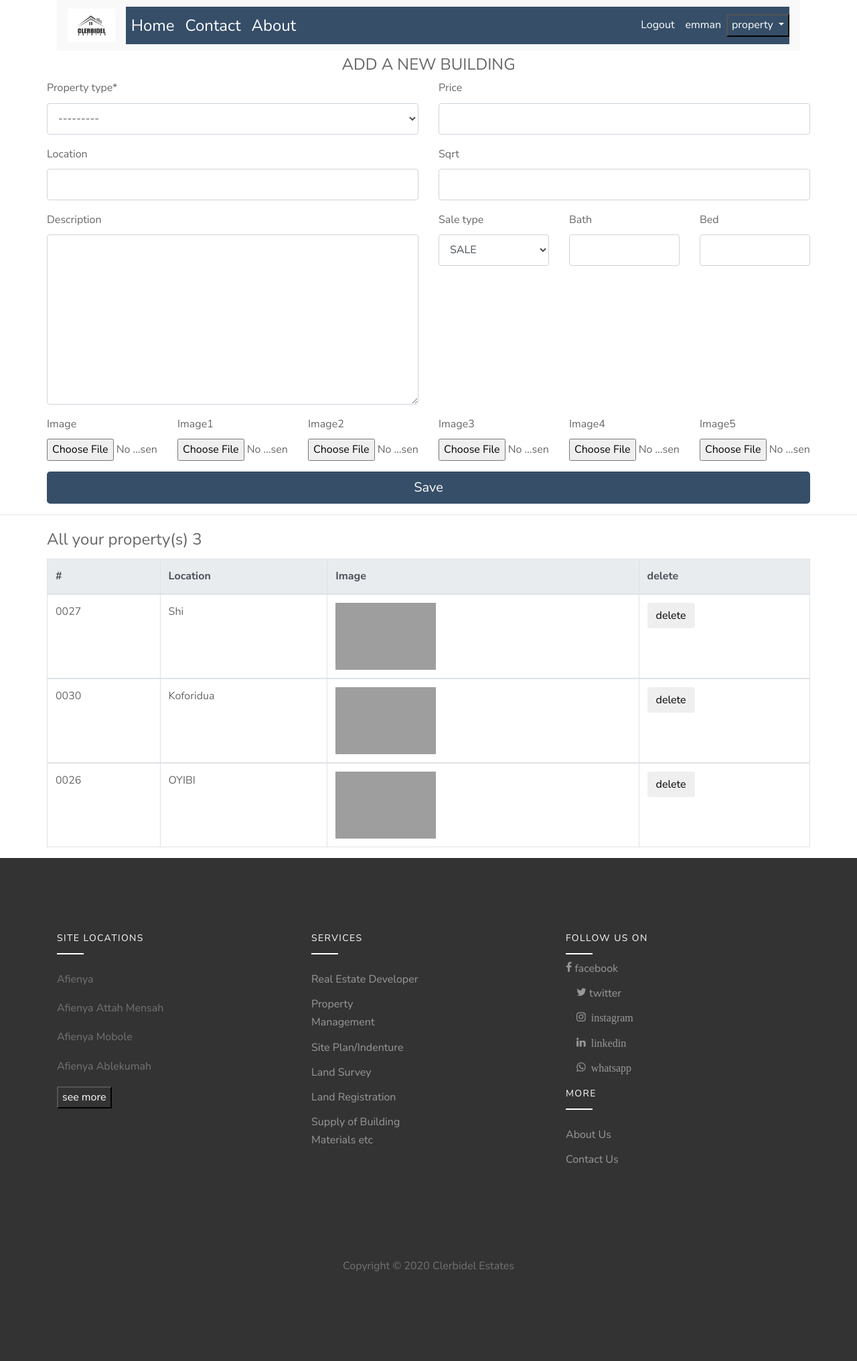
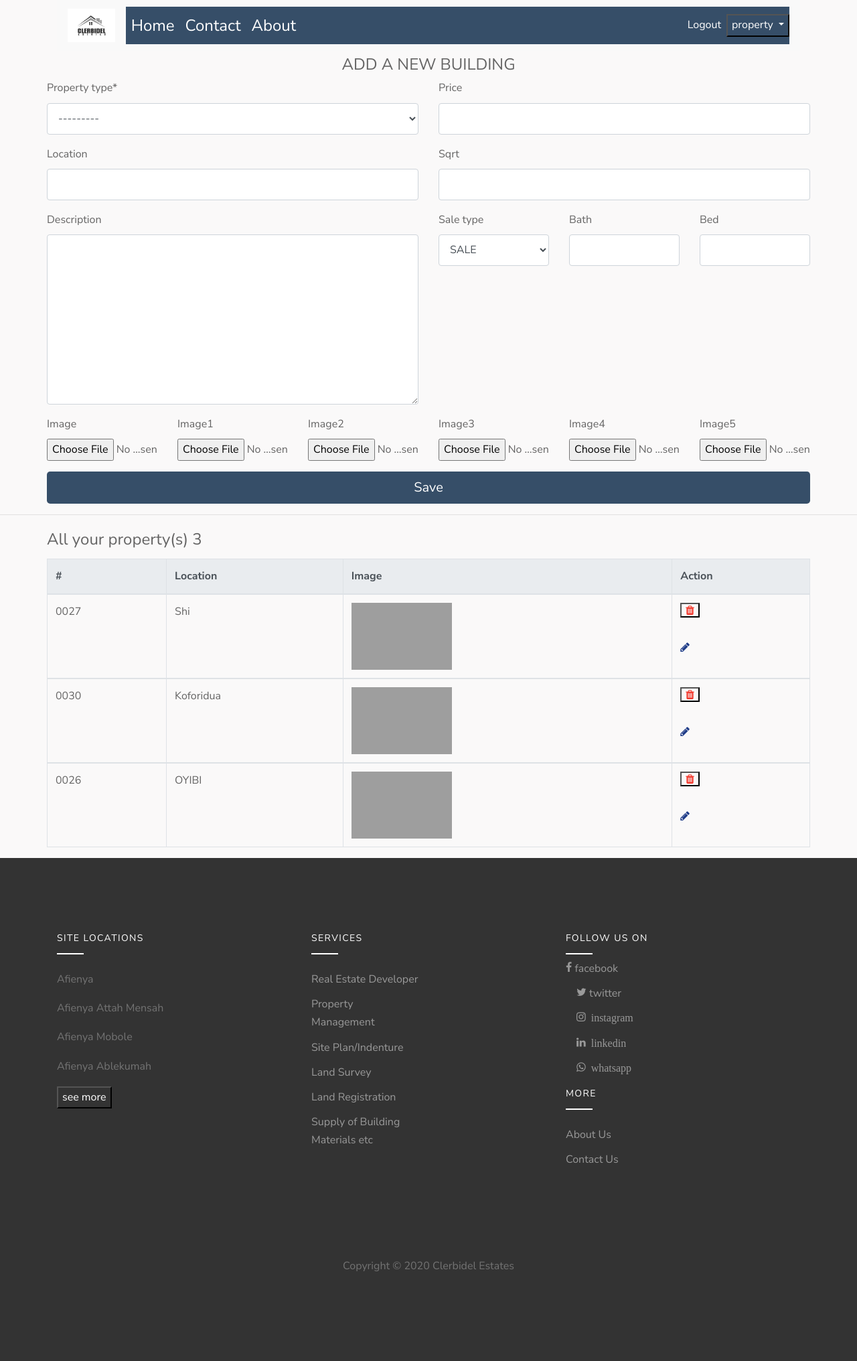
Before and after one commit to Emmanuel-Aggrey/clerbidel-estates, a Django app: page /addhome/ in a window 1280 px wide. Shown: the whole page at 67% size. Run offline with Django 3.2, Linux system fonts and the light colour scheme; a user stored in the database is signed in; data comes from the database, SQL or seed files in the repository; both versions use the stored data as it was after the commit; some libraries are stand-ins or nearby versions; some web fonts are replaced; grey boxes are pictures that could not be loaded.

Commit message:
added update feature

```diff
--- a/estate_app/forms.py
+++ b/estate_app/forms.py
@@ -1,8 +1,14 @@
 from  django import forms
 from crispy_forms.helper import FormHelper
 from crispy_forms.layout import Layout, Submit, Row, Column
-from .models import Propertytype,Property
+from .models import Propertytype,Property,Phone
 # class
+
+class PhoneForm(forms.ModelForm):
+    class Meta:
+
+        model = Phone
+        fields = '__all__'
 
 class AddlandForm(forms.ModelForm):
     description = forms.Textarea(attrs={'cols':1,'rows':2,'placeholder':'enter description about the property'})
--- a/estate_app/models.py
+++ b/estate_app/models.py
@@ -88,3 +88,6 @@ class Agent(Basemodel):
         verbose_name = 'Leader'
         verbose_name_plural = 'Leaders'
         ordering  =['-date_updated']
+
+class Phone(models.Model):
+    phonenumber = models.OneToOneField(User,on_delete=models.CASCADE)
--- a/estate_app/urls.py
+++ b/estate_app/urls.py
@@ -11,4 +11,6 @@ urlpatterns = [
     path('addhome/',views.Addhomeview.as_view(),name='addhome'),
     path('deleteland/<int:id>/',views.deleteland,name='deleteland'),
     path('deletehome/<int:id>/',views.deletehome,name='deletehome'),
+    path('updateland/<int:pk>/',views.Updatelandview.as_view(),name='updateland'),
+    path('updatehome/<int:pk>/',views.Updatehomeview.as_view(),name='updatehome'),
 ]
--- a/estate_app/views.py
+++ b/estate_app/views.py
@@ -4,14 +4,18 @@ from django.contrib.auth.mixins import LoginRequiredMixin
 from django.core.paginator import Paginator, EmptyPage, PageNotAnInteger
 from  django.views.generic import  TemplateView,DetailView,ListView
 from django.urls import reverse_lazy
-from  django.views.generic.edit import  CreateView,DeleteView
+from  django.views.generic.edit import  CreateView,DeleteView,UpdateView
 from .models import Propertytype,Property,Agent
-from .forms import AddlandForm,AddhouseForm
+from .forms import AddlandForm,AddhouseForm,PhoneForm
 from  django.db.models import  Q
 # Create your views here.
 
 
 def homeview(request):
+    form = PhoneForm(request.POST or None)
+    if form.is_valid():
+        form.save()
+        return redirect('estate_app:home')
     # request.session['user'] = request.user
     property_ = Property.objects.filter(available=True)
     agents = Agent.objects.filter(available=True)
@@ -34,6 +38,7 @@ def homeview(request):
         'p_type':p_type,
         # 'sale_type':sale_type,
         'location':location,
+        'form':form,
 
 
     }
@@ -86,6 +91,7 @@ class AboutView(ListView):
     queryset = Agent.objects.filter(available=True)
 
 class Addlandview(LoginRequiredMixin,CreateView,ListView):
+
     # model = Property
     paginate_by = '5'
     form_class = AddlandForm
@@ -99,6 +105,13 @@ class Addlandview(LoginRequiredMixin,CreateView,ListView):
         queryset = Property.objects.filter(available=True,property_type__name__iexact='land',\
         created_by=self.request.user).order_by('-date_updated')
         return queryset
+
+class Updatelandview(LoginRequiredMixin,UpdateView):
+    model = Property
+    template_name = 'estate_app/property_form.html'
+    success_url = reverse_lazy('estate_app:addland')
+    form_class = AddlandForm
+
 
 
 
@@ -117,6 +130,15 @@ class Addhomeview(LoginRequiredMixin,CreateView,ListView):
         created_by=self.request.user).order_by('-date_updated')
         return queryset
 
+class Updatehomeview(LoginRequiredMixin,UpdateView):
+    model = Property
+    template_name = 'estate_app/property_form.html'
+    form_class =AddhouseForm
+    success_url = reverse_lazy('estate_app:addhome')
+
+
+
+
 
 
 def deleteland(request,id):
--- a/templates/estate_app/property_form.html
+++ b/templates/estate_app/property_form.html
@@ -5,6 +5,7 @@
 {% endblock tittle %}
 
 {% block body %}
+
 
 
 
@@ -100,9 +101,9 @@
                     <th scope="col">#</th>
                     <th scope="col">Location </th>
                     <th scope="col">Image</th>
+                    <th scope="col">Action</th>
 
 
-                       <th scope="col">delete</th>
 
                 </tr>
             </thead>
@@ -128,19 +129,25 @@
                   <td>
                       <form action="{% url 'estate_app:deleteland' property.id%}" method="post">
                         {% csrf_token %}
-                          <button type="submit" class="btn text-danger">delete</button>
-                      </form>
+                          <button type="submit" class="btn-link text-danger icon-trash"></button>
+                      </form><br>
+                      <a href="{% url 'estate_app:updateland' property.pk %}" class="icon-pencil"></a>
                   </td>
+
 
                   {% else %}
                   <td>
                     <form action="{% url 'estate_app:deletehome' property.id%}" method="post">
                         {% csrf_token %}
-                          <button  type="submit" class="btn">delete</button>
-                      </form>
+                          <button  type="submit" class="btn-link text-danger icon-trash"></button>
+                      </form><br>
+                      <a href="{% url 'estate_app:updatehome' property.pk %}" class="icon-pencil"></a>
                   </td>
 
+
+
                   {% endif %}
+
 
 
                 </tr>
@@ -178,4 +185,11 @@
 {% endif %}
     </div>
 </div>
+
+<style>
+body{
+  background-color: rgba(250, 249, 249, 0.911);
+}
+</style>
+
 {% endblock body %}
--- a/templates/partials/heder.html
+++ b/templates/partials/heder.html
@@ -29,7 +29,7 @@
                 <div class="navbar-nav ml-auto">
                     {% if request.user.is_authenticated %}
                     <a href="{% url 'account_logout' %}" class="nav-item nav-link" style="color: white;">Logout</a>
-                    <a href="#" class="nav-item nav-link" style="color: white;">{{request.user}}</a>
+                    <!-- <a href="#" class="nav-item nav-link" style="color: white;">{{request.user}}</a> -->
                         {% else %}
                         <a href="{% url 'account_login' %}" class="nav-item nav-link" style="color: white;">Login</a>
                         <a href="{% url 'account_signup' %}" class="nav-item nav-link" style="color: white;">Create account</a>
--- a/templates/partials/scroll_text.html
+++ b/templates/partials/scroll_text.html
@@ -8,7 +8,7 @@
 
 
     <!DOCTYPE html>
-    <title>Example</title>
+    <title></title>
 
     <!-- Styles -->
     <style>
@@ -60,7 +60,7 @@
 
     <!-- HTML -->
     <div class="example1">
-    <h6>create an account with us and start selling simple as such  we are clerbidel grow with us ... </h6>
+    <h6>Create an account with us and start selling  renting your property ... </h6>
     </div>
 
   </body>
```
Also changed, not shown: db.sqlite3, estate_app/migrations/0015_phone.py (added).
